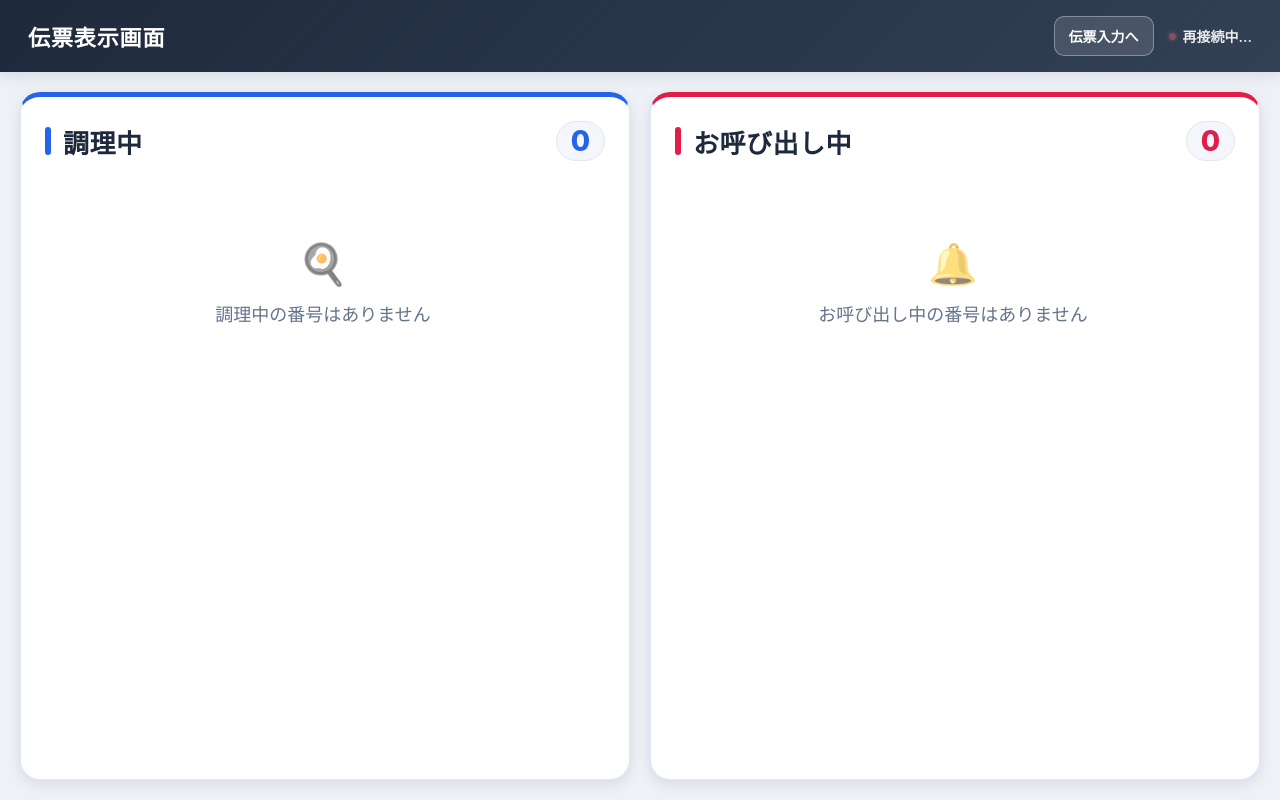
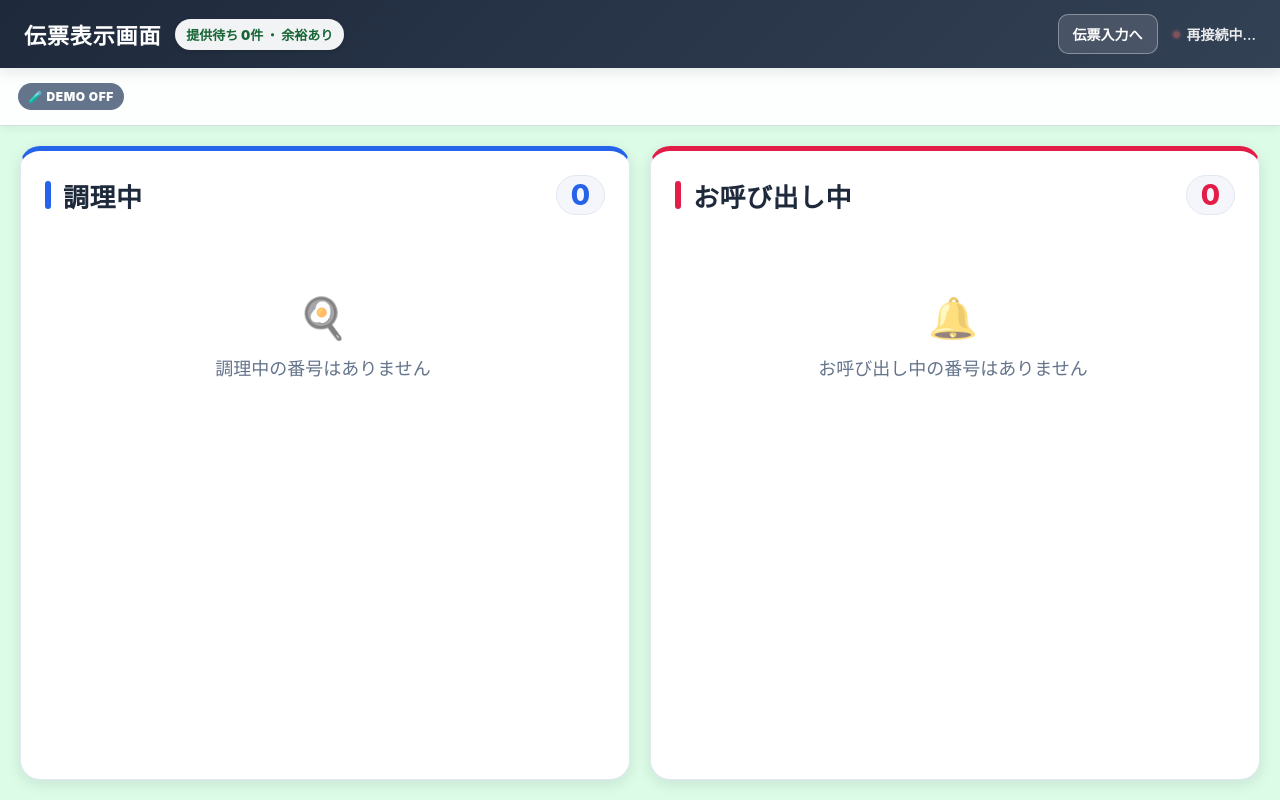
Before and after one commit to nagito-hiroshima/recipient_number_display_app, a React (Vite) app: page / in a window 1280 px wide. Built offline with nearby package versions, Linux system fonts and the light colour scheme; no server answers.

Commit message:
Add demo controls recall and congestion level background

```diff
--- a/src/DisplayScreen.tsx
+++ b/src/DisplayScreen.tsx
@@ -1,36 +1,74 @@
-import React, { useEffect, useState } from 'react';
+import React, { useEffect, useMemo, useState } from 'react';
 import { useNavigate } from 'react-router-dom';
 import { useWebSocket } from './useWebSocket';
 import { TicketDisplay } from './TicketDisplay';
 import { TicketMenu } from './TicketMenu';
 import { Ticket } from './types';
 
+const API_KEY_STORAGE_KEY = 'apiToken';
+
 export const DisplayScreen: React.FC = () => {
   const navigate = useNavigate();
   const { tickets, isConnected } = useWebSocket();
   const [isLoading, setIsLoading] = useState(false);
-  // 長押しメニューの対象伝票（null のとき非表示）
   const [menuTicket, setMenuTicket] = useState<Ticket | null>(null);
-  // 経過時間表示を更新するための現在時刻（30秒ごとに更新）
   const [now, setNow] = useState(() => Date.now());
+  const [demoEnabled, setDemoEnabled] = useState(false);
+  const [demoAutoRunning, setDemoAutoRunning] = useState(false);
+  const [demoBusy, setDemoBusy] = useState(false);
+  const [demoError, setDemoError] = useState<string | null>(null);
+
+  const apiKey = localStorage.getItem(API_KEY_STORAGE_KEY)?.trim() || '';
 
   useEffect(() => {
     const timer = window.setInterval(() => setNow(Date.now()), 30000);
     return () => window.clearInterval(timer);
   }, []);
 
+  useEffect(() => {
+    fetch('/api/demo/status')
+      .then(async (response) => {
+        if (!response.ok) throw new Error('デモモード状態を取得できませんでした');
+        return response.json();
+      })
+      .then((data) => {
+        setDemoEnabled(data.enabled === true);
+        setDemoAutoRunning(data.autoRunning === true);
+      })
+      .catch((error) => {
+        console.warn('Failed to load demo status:', error);
+        setDemoEnabled(false);
+      });
+  }, []);
+
+  const activeCount = useMemo(
+    () => tickets.filter((ticket) => ticket.status === 'preparing' || ticket.status === 'calling').length,
+    [tickets]
+  );
+
+  const congestion = useMemo(() => {
+    if (activeCount <= 2) {
+      return { label: '余裕あり', background: '#dcfce7', badge: '#166534', critical: false };
+    }
+    if (activeCount <= 5) {
+      return { label: '少し混雑', background: '#fef9c3', badge: '#854d0e', critical: false };
+    }
+    if (activeCount <= 9) {
+      return { label: '混雑中', background: '#fee2e2', badge: '#b91c1c', critical: false };
+    }
+    return { label: 'かなり混雑', background: '#fecaca', badge: '#991b1b', critical: true };
+  }, [activeCount]);
+
   const handleStatusChange = async (ticketId: string, newStatus: string) => {
     setIsLoading(true);
     try {
-      const response = await fetch(`/api/tickets/${ticketId}`, {
+      const response = await fetch(`/api/tickets/${encodeURIComponent(ticketId)}`, {
         method: 'PATCH',
         headers: { 'Content-Type': 'application/json' },
         body: JSON.stringify({ status: newStatus }),
       });
 
-      if (!response.ok) {
-        throw new Error('Failed to update ticket');
-      }
+      if (!response.ok) throw new Error('Failed to update ticket');
     } finally {
       setIsLoading(false);
     }
@@ -39,18 +77,41 @@ export const DisplayScreen: React.FC = () => {
   const handleDelete = async (ticketId: string) => {
     setIsLoading(true);
     try {
-      const response = await fetch(`/api/tickets/${ticketId}`, {
+      const response = await fetch(`/api/tickets/${encodeURIComponent(ticketId)}`, {
         method: 'DELETE',
       });
-      if (!response.ok) {
-        throw new Error('Failed to delete ticket');
-      }
+      if (!response.ok) throw new Error('Failed to delete ticket');
     } finally {
       setIsLoading(false);
     }
   };
 
-  // メニューから「移動する」
+  const handleRecall = async (ticketId: string, updateCalledAt: boolean) => {
+    if (!apiKey) {
+      window.alert('再呼び出しにはAPIキーが必要です。先に「伝票入力へ」からAPIキーを設定してください。');
+      return;
+    }
+
+    try {
+      const response = await fetch(`/api/tickets/${encodeURIComponent(ticketId)}/recall`, {
+        method: 'POST',
+        headers: {
+          'Content-Type': 'application/json',
+          Authorization: `Bearer ${apiKey}`,
+        },
+        body: JSON.stringify({ updateCalledAt }),
+      });
+
+      if (!response.ok) {
+        const data = await response.json().catch(() => ({}));
+        throw new Error(data.error || '再呼び出しに失敗しました');
+      }
+      setMenuTicket(null);
+    } catch (error) {
+      window.alert(error instanceof Error ? error.message : '再呼び出しに失敗しました');
+    }
+  };
+
   const handleMenuMove = (ticketId: string, status: 'preparing' | 'calling') => {
     setMenuTicket(null);
     handleStatusChange(ticketId, status).catch((err) =>
@@ -58,7 +119,6 @@ export const DisplayScreen: React.FC = () => {
     );
   };
 
-  // メニューから「削除する」
   const handleMenuDelete = (ticketId: string) => {
     setMenuTicket(null);
     handleDelete(ticketId).catch((err) =>
@@ -66,10 +126,74 @@ export const DisplayScreen: React.FC = () => {
     );
   };
 
+  const demoRequest = async (
+    path: string,
+    options: { method?: string; body?: unknown } = {}
+  ) => {
+    if (!apiKey) {
+      setDemoError('APIキー未設定です。「伝票入力へ」からAPIキーを設定してください。');
+      return null;
+    }
+
+    setDemoBusy(true);
+    setDemoError(null);
+    try {
+      const response = await fetch(path, {
+        method: options.method || 'POST',
+        headers: {
+          'Content-Type': 'application/json',
+          Authorization: `Bearer ${apiKey}`,
+        },
+        body: options.body === undefined ? undefined : JSON.stringify(options.body),
+      });
+      const data = await response.json().catch(() => ({}));
+      if (!response.ok) throw new Error(data.error || 'デモ操作に失敗しました');
+      if (typeof data.autoRunning === 'boolean') {
+        setDemoAutoRunning(data.autoRunning);
+      }
+      return data;
+    } catch (error) {
+      setDemoError(error instanceof Error ? error.message : 'デモ操作に失敗しました');
+      return null;
+    } finally {
+      setDemoBusy(false);
+    }
+  };
+
+  const addDemoTickets = (count: number) => {
+    void demoRequest('/api/demo/tickets', { body: { count } });
+  };
+
+  const toggleDemoAuto = () => {
+    void demoRequest(
+      demoAutoRunning ? '/api/demo/auto/stop' : '/api/demo/auto/start'
+    );
+  };
+
+  const deleteDemoTickets = () => {
+    if (!window.confirm('デモ用の伝票だけをすべて削除します。よろしいですか？')) return;
+    void demoRequest('/api/demo/tickets', { method: 'DELETE' });
+  };
+
   return (
-    <div style={styles.app}>
+    <div
+      className={congestion.critical ? 'congestion-critical' : undefined}
+      style={{ ...styles.app, backgroundColor: congestion.background }}
+    >
       <header style={styles.header}>
-        <h1 style={styles.title}>伝票表示画面</h1>
+        <div style={styles.titleArea}>
+          <h1 style={styles.title}>伝票表示画面</h1>
+          <div
+            style={{
+              ...styles.congestionBadge,
+              color: congestion.badge,
+              backgroundColor: 'rgba(255,255,255,0.94)',
+            }}
+          >
+            提供待ち {activeCount}件 ・ {congestion.label}
+          </div>
+        </div>
+
         <div style={styles.headerActions}>
           <button
             type="button"
@@ -84,6 +208,67 @@ export const DisplayScreen: React.FC = () => {
           </div>
         </div>
       </header>
+
+      <div style={styles.demoBar}>
+        <div style={styles.demoTitleWrap}>
+          <span
+            style={{
+              ...styles.demoModeBadge,
+              backgroundColor: demoEnabled ? '#7c3aed' : '#64748b',
+            }}
+          >
+            🧪 DEMO {demoEnabled ? 'ON' : 'OFF'}
+          </span>
+          {demoEnabled && (
+            <span style={styles.demoHelp}>
+              {apiKey ? 'APIキー設定済み' : 'APIキー未設定'}
+              {demoAutoRunning ? ' ・ 自動進行中' : ''}
+            </span>
+          )}
+        </div>
+
+        {demoEnabled && (
+          <div style={styles.demoActions}>
+            <button
+              className="kp-btn"
+              style={styles.demoButton}
+              disabled={demoBusy || !apiKey}
+              onClick={() => addDemoTickets(1)}
+            >
+              ＋ ランダム1件
+            </button>
+            <button
+              className="kp-btn"
+              style={styles.demoButton}
+              disabled={demoBusy || !apiKey}
+              onClick={() => addDemoTickets(10)}
+            >
+              ＋ 10件追加
+            </button>
+            <button
+              className="kp-btn"
+              style={{
+                ...styles.demoButton,
+                ...(demoAutoRunning ? styles.demoStopButton : styles.demoStartButton),
+              }}
+              disabled={demoBusy || !apiKey}
+              onClick={toggleDemoAuto}
+            >
+              {demoAutoRunning ? '■ 自動進行停止' : '▶ 自動進行開始'}
+            </button>
+            <button
+              className="kp-btn"
+              style={{ ...styles.demoButton, ...styles.demoDeleteButton }}
+              disabled={demoBusy || !apiKey}
+              onClick={deleteDemoTickets}
+            >
+              デモデータ削除
+            </button>
+          </div>
+        )}
+
+        {demoError && <div style={styles.demoError}>{demoError}</div>}
+      </div>
 
       <div className="display-main" style={styles.mainContent}>
         <TicketDisplay
@@ -108,6 +293,9 @@ export const DisplayScreen: React.FC = () => {
         <TicketMenu
           ticket={menuTicket}
           onMove={handleMenuMove}
+          onRecall={(ticketId, updateCalledAt) => {
+            void handleRecall(ticketId, updateCalledAt);
+          }}
           onDelete={handleMenuDelete}
           onClose={() => setMenuTicket(null)}
         />
@@ -121,23 +309,36 @@ const styles: { [key: string]: React.CSSProperties } = {
     height: '100vh',
     display: 'flex',
     flexDirection: 'column',
-    backgroundColor: 'var(--bg)',
+    transition: 'background-color 0.35s ease',
   },
   header: {
     background: 'var(--header-bg)',
     color: 'white',
-    padding: '16px 28px',
+    padding: '14px 24px',
     display: 'flex',
     justifyContent: 'space-between',
     alignItems: 'center',
     boxShadow: 'var(--shadow-md)',
-    zIndex: 1,
+    zIndex: 2,
+  },
+  titleArea: {
+    display: 'flex',
+    alignItems: 'center',
+    gap: '14px',
+    flexWrap: 'wrap',
   },
   title: {
     margin: 0,
     fontSize: '22px',
     fontWeight: 800,
     letterSpacing: '0.04em',
+  },
+  congestionBadge: {
+    padding: '6px 11px',
+    borderRadius: '999px',
+    fontSize: '13px',
+    fontWeight: 900,
+    boxShadow: '0 1px 4px rgba(0,0,0,0.16)',
   },
   headerActions: {
     display: 'flex',
@@ -161,8 +362,75 @@ const styles: { [key: string]: React.CSSProperties } = {
     alignItems: 'center',
     color: 'rgba(255,255,255,0.9)',
   },
+  demoBar: {
+    minHeight: '58px',
+    padding: '9px 18px',
+    display: 'flex',
+    alignItems: 'center',
+    gap: '12px',
+    flexWrap: 'wrap',
+    backgroundColor: 'rgba(255,255,255,0.92)',
+    borderBottom: '1px solid rgba(148,163,184,0.35)',
+    boxShadow: '0 2px 8px rgba(15,23,42,0.06)',
+    zIndex: 1,
+  },
+  demoTitleWrap: {
+    display: 'flex',
+    alignItems: 'center',
+    gap: '9px',
+  },
+  demoModeBadge: {
+    padding: '6px 10px',
+    borderRadius: '999px',
+    color: '#fff',
+    fontSize: '12px',
+    fontWeight: 900,
+    letterSpacing: '0.05em',
+  },
+  demoHelp: {
+    color: 'var(--text-muted)',
+    fontSize: '12px',
+    fontWeight: 700,
+  },
+  demoActions: {
+    display: 'flex',
+    alignItems: 'center',
+    gap: '8px',
+    flexWrap: 'wrap',
+  },
+  demoButton: {
+    padding: '8px 11px',
+    borderRadius: '9px',
+    border: '1px solid #cbd5e1',
+    backgroundColor: '#fff',
+    color: '#334155',
+    fontSize: '12px',
+    fontWeight: 800,
+    cursor: 'pointer',
+  },
+  demoStartButton: {
+    color: '#166534',
+    borderColor: '#86efac',
+    backgroundColor: '#f0fdf4',
+  },
+  demoStopButton: {
+    color: '#9a3412',
+    borderColor: '#fdba74',
+    backgroundColor: '#fff7ed',
+  },
+  demoDeleteButton: {
+    color: '#b91c1c',
+    borderColor: '#fecaca',
+    backgroundColor: '#fff1f2',
+  },
+  demoError: {
+    color: '#b91c1c',
+    fontSize: '12px',
+    fontWeight: 800,
+  },
   mainContent: {
     flex: 1,
+    minHeight: 0,
     display: 'flex',
     gap: '20px',
     padding: '20px',
```
